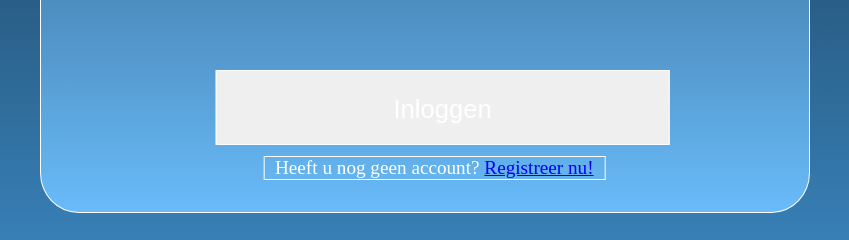
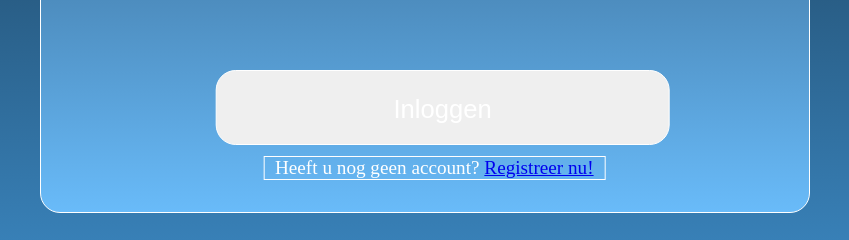
Before and after one commit to hussen612/Project3_SocialMedia, a plain HTML site: page login.html in a window 1280 px wide. Shown: the part 669-909 px from the top of the page, 190-1039 px from the left. Drawn offline with Linux system fonts and the light colour scheme.

Commit message:
Styling updates

```diff
--- a/inlog.css
+++ b/inlog.css
@@ -26,7 +26,7 @@
     height: 800px;
     top: 10%;
     left: 18%;
-    border-radius: 5%;
+    border-radius: 20px;
     background-image: linear-gradient(#000d1d, rgb(105, 187, 249));
 }
 
@@ -104,6 +104,7 @@
     padding: 15px 10px 10px 10px;
     text-align: center;
     font-size: 1.6em;
+    border-radius: 20px;
 }
 
 #aanmaak-button:hover {
--- a/registratie.css
+++ b/registratie.css
@@ -26,7 +26,7 @@
     height: 900px;
     top: 10%;
     left: 18%;
-    border-radius: 5%;
+    border-radius: 20px;
     background-image: linear-gradient(#000d1d, rgb(105, 187, 249));
 }
 
@@ -127,6 +127,7 @@
     padding: 15px 10px 10px 10px;
     text-align: center;
     font-size: 1.6em;
+    border-radius: 20px;
 }
 
 #aanmaak-button:hover {
```
